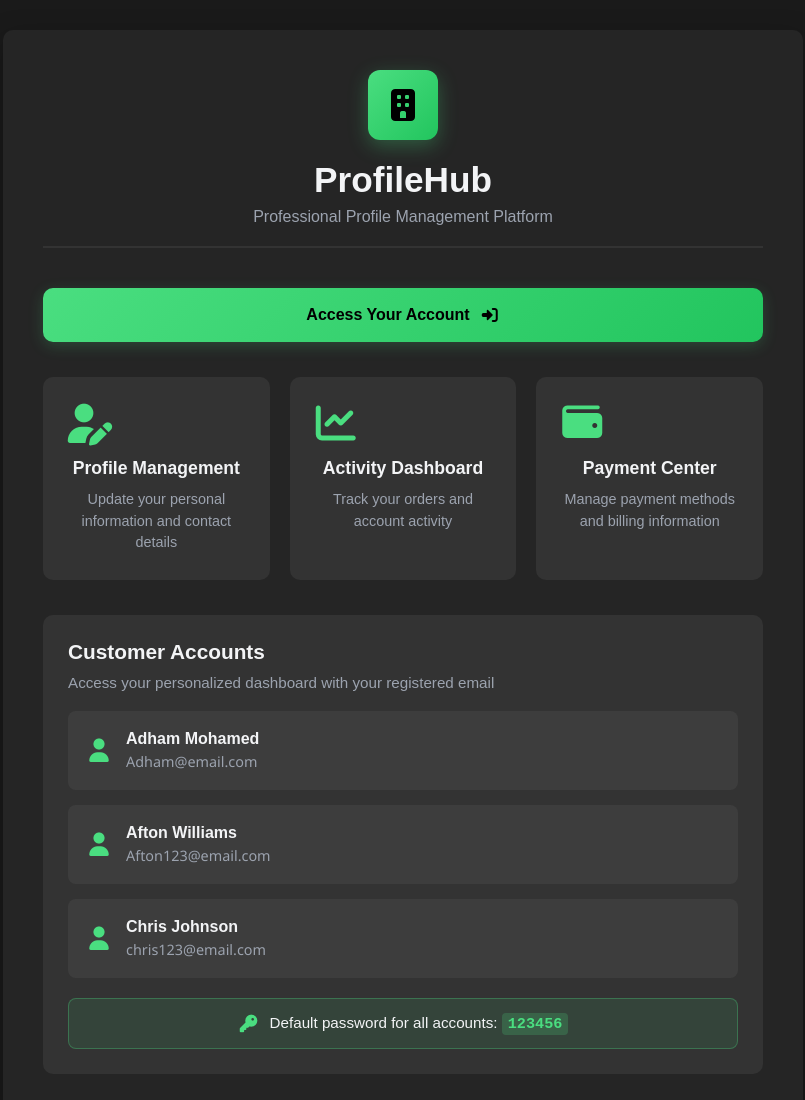
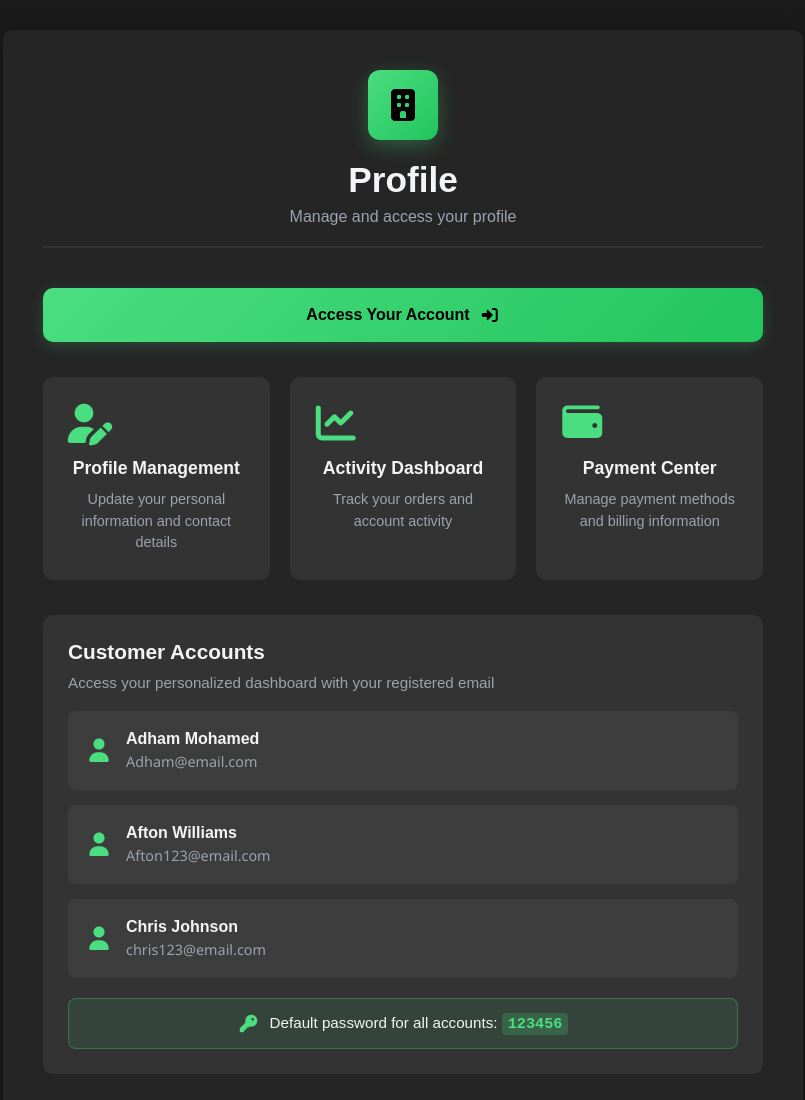
Before and after one commit to seif432012-ux/cyber_vulnerable, a plain HTML site: page index.html in a window 1280 px wide. Shown: the top 1100 px of the page, without its empty margins (237-1042 px from the left). Drawn offline with Linux system fonts and the light colour scheme.

Commit message:
text update

```diff
--- a/index.html
+++ b/index.html
@@ -15,8 +15,8 @@
                 <div class="company-logo">
                     <i class="fas fa-building"></i>
                 </div>
-                <h1>ProfileHub</h1>
-                <p>Professional Profile Management Platform</p>
+                <h1>Profile</h1>
+                <p>Manage and access your profile</p>
             </div>
 
             <!-- Login Button -->
```
